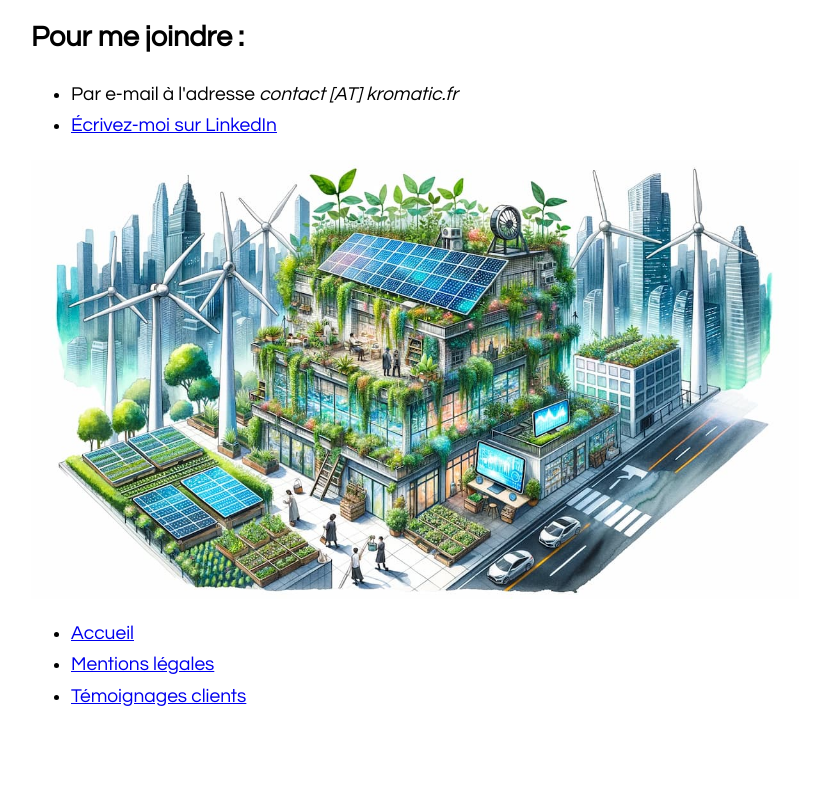
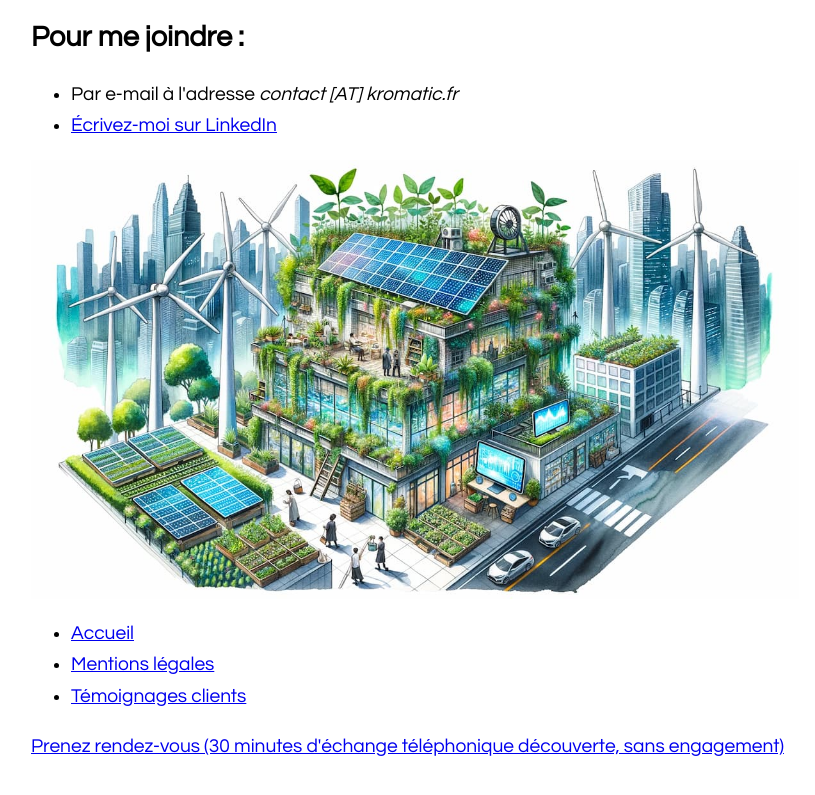
Before and after one commit to romain-koenig/kromatic2023, an Eleventy site: page src/index.md in a window 1280 px wide. Shown: the part 4585-5380 px from the top of the page, without its empty margins (225-1040 px from the left). Built offline with nearby package versions, Linux system fonts and the light colour scheme; Eleventy itself is replaced by a stand-in of ours; files that its build step writes are made by us from their sources.

Commit message:
Adding Calendly

```diff
--- a/src/_includes/base.njk
+++ b/src/_includes/base.njk
@@ -60,6 +60,7 @@
         <li><a href="/temoignages">Témoignages clients</a></li>
       </ul>
     </nav>
+    <a href="https://calendly.com/romainkoenig/30min" target="_blank" rel="noopener noreferrer">Prenez rendez-vous (30 minutes d'échange téléphonique découverte, sans engagement)</a>
   </footer>
 </body>
 <script>
```
